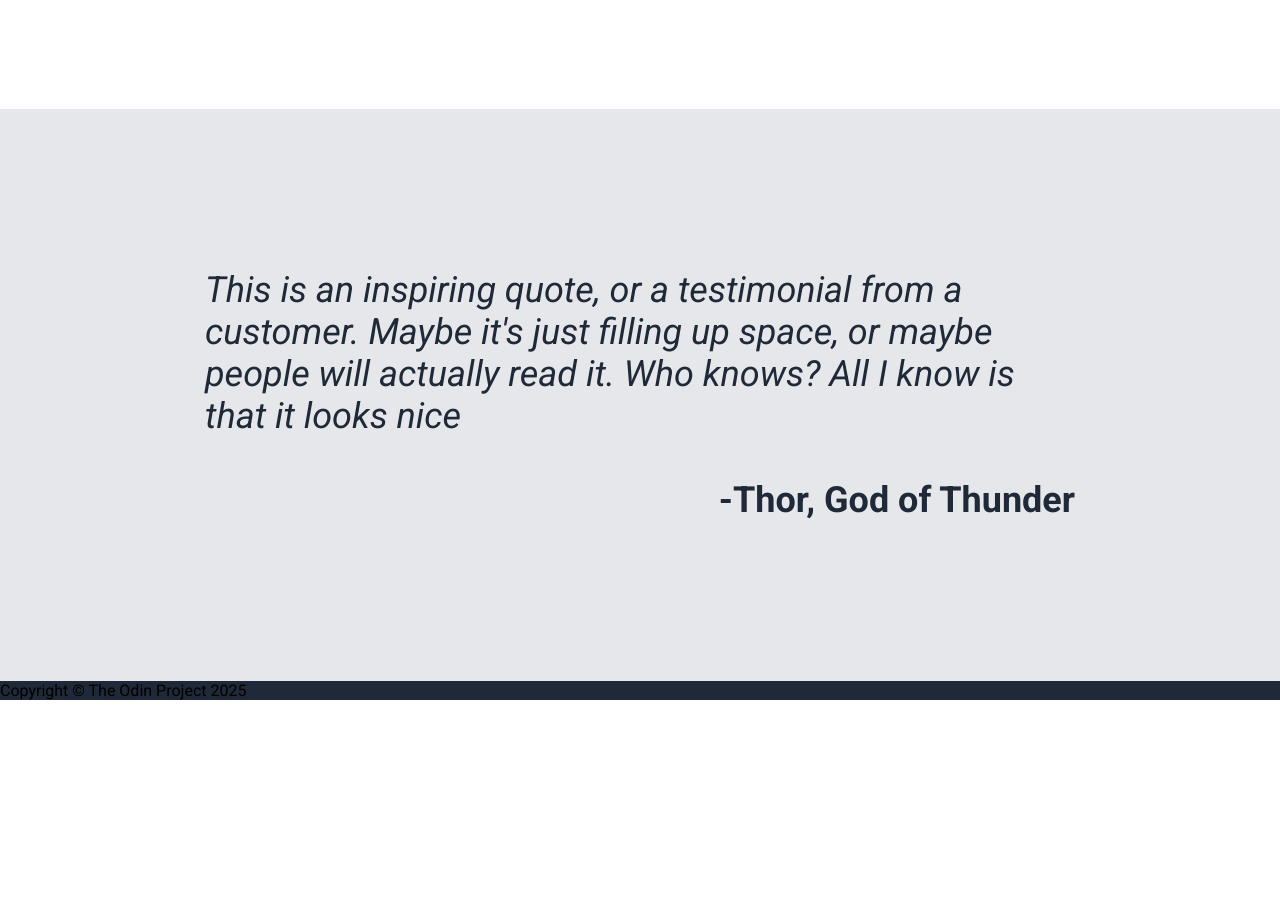
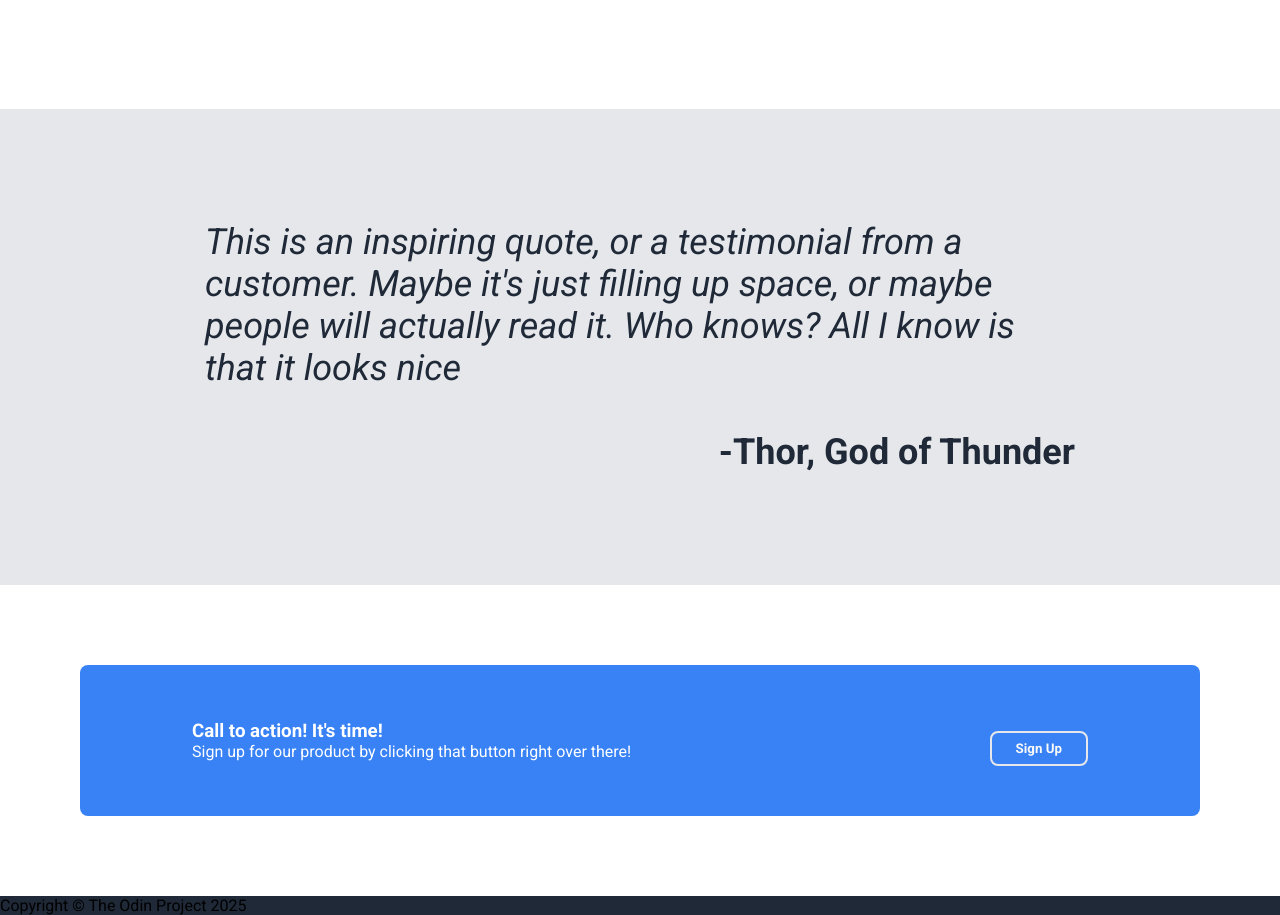
Before and after one commit to caps-lock23/landing-page, a plain HTML site: page index.html in a window 1280 px wide. Shown: the part 772-1687 px from the top of the page. Before the commit the page ends 1472 px from the top, so only its background shows below. Drawn offline with Linux system fonts and the light colour scheme.

Commit message:
Added call to action section, and added some styling

```diff
--- a/index.html
+++ b/index.html
@@ -59,6 +59,13 @@
                 <div class="person"><b>-Thor, God of Thunder</b></div>
             </div>
         </div>
+        <div class="call to action">
+            <div>
+                <h3>Call to action! It's time!</h3>
+                <p>Sign up for our product by clicking that button right over there!</p>
+            </div>
+            <button class="btn2">Sign Up</button>
+        </div>
     </div>
     <div class="footer">
         Copyright © The Odin Project 2025
--- a/styles.css
+++ b/styles.css
@@ -56,7 +56,7 @@ body {
     padding: 3rem 10rem;
 }
 
-.btn1 {
+.btn1, .btn2 {
     padding: 8px 24px;
     margin-top: 16px;
     color: #F9FAF8;
@@ -132,7 +132,7 @@ a {
     flex-direction: column;
     justify-content: center;
     align-items: center;
-    padding: 10rem;
+    padding: 7rem;
     background-color: #E5E7EB;
     font-size: 36px;
     color: #1F2937;
@@ -147,3 +147,18 @@ a {
 .quote .wrapper .person {
     align-self: flex-end;
 }
+
+.btn2 {
+    border: 2px solid #E5E7EB ;
+}
+
+.call.to.action {
+    display: flex;
+    justify-content: space-between;
+    align-items: center;
+    margin: 5rem;
+    padding: 50px 7rem;
+    background-color: #3882F6;
+    color: white;
+    border-radius: 8px;
+}
```
